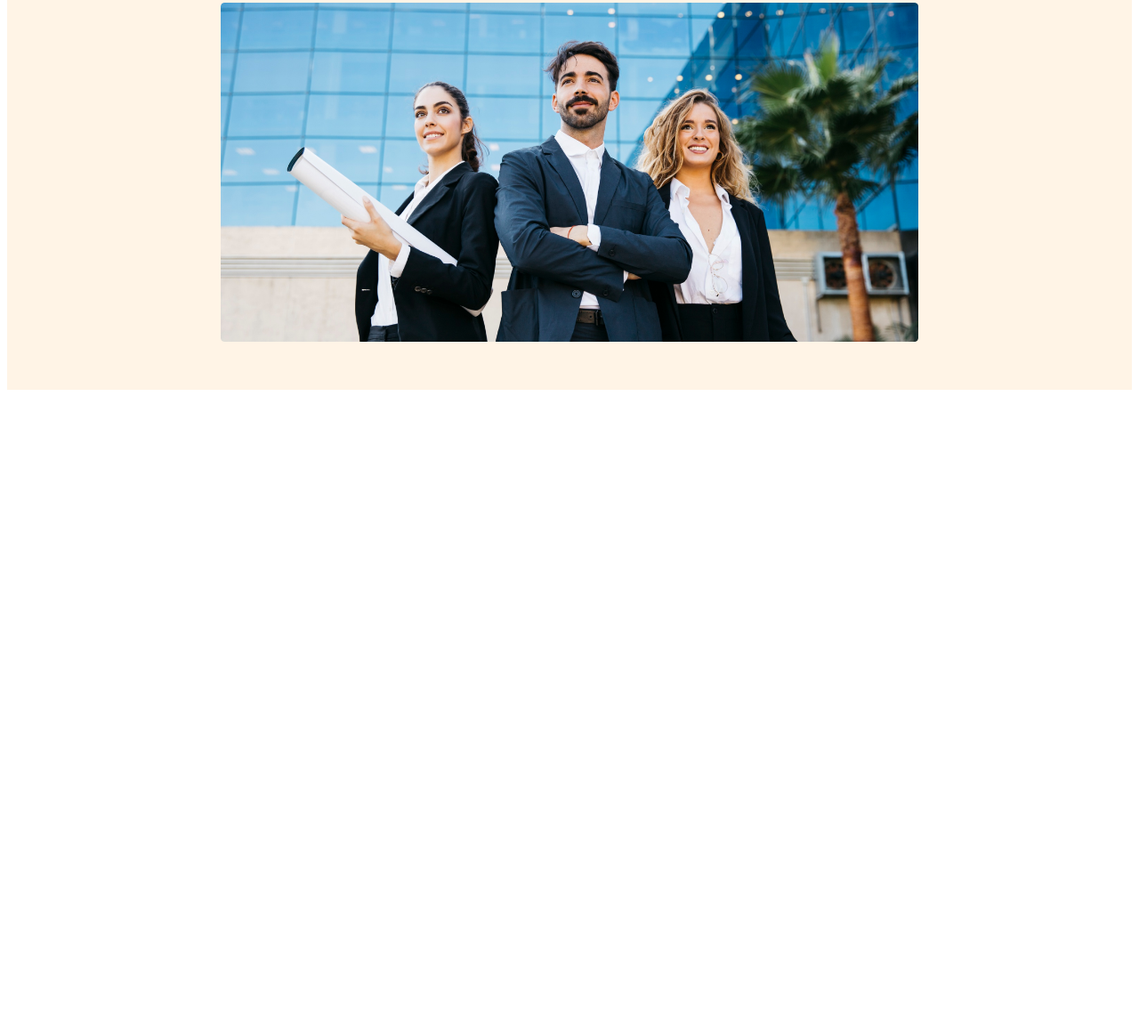
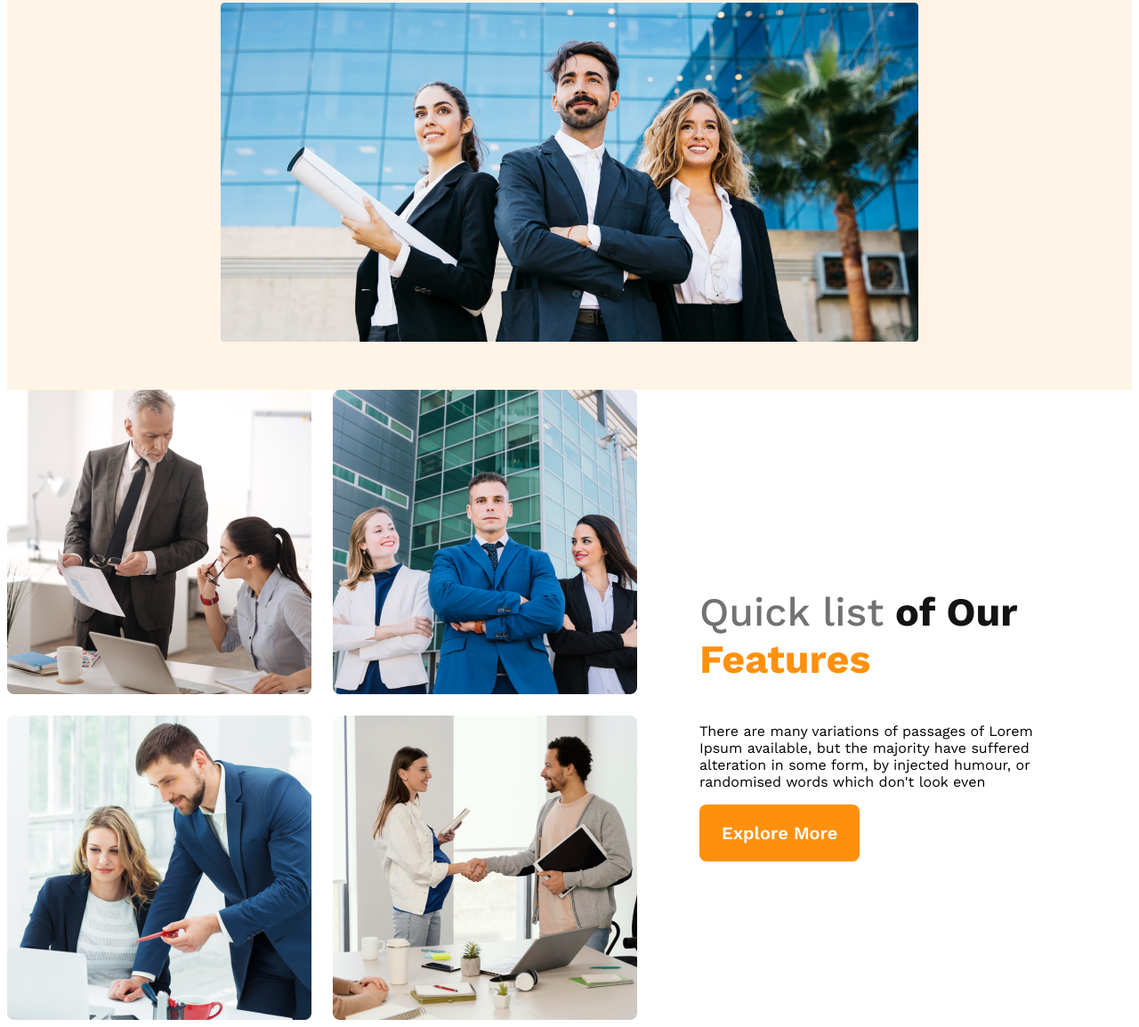
Before and after one commit to roki4646/g3-architects, a plain HTML site: page index.html in a window 1280 px wide. Shown: the part 584-1738 px from the top of the page at 89% size. Before the commit the page ends 1030 px from the top, so only its background shows below. Drawn offline with nearby package versions, Linux system fonts and the light colour scheme.

Commit message:
create teams featurs section

```diff
--- a/index.html
+++ b/index.html
@@ -9,6 +9,7 @@
 </head>
 
 <body>
+    <!-- Header Section Start -->
     <header>
         <nav>
             <h3 class="nav-title">G3 Architects</h3>
@@ -34,8 +35,27 @@
             <img src="images/banner.png" alt="">
         </div>
     </header>
+    <!-- Header Section End -->
+    <main>
+        <!-- Team Section Start -->
+        <section class="teams-container">
+            <div class="teams-img-container">
+                <img src="images/team1.png" alt="">
+                <img src="images/team2.png" alt="">
+                <img src="images/team3.png" alt="">
+                <img src="images/team4.png" alt="">
+            </div>
+            <div class="teams-content">
+                <h3 class="teams-title">
+                    <span class="quick-list">Quick list</span>
+                    <span class="of-our">of Our</span>
+                    <span class="text-features">Features</span>
+                </h3>
+                <p class="team-description">There are many variations of passages of Lorem Ipsum available, but the majority have suffered alteration in some form, by injected humour, or randomised words which don't look even</p>
+                <button class="btn-primary">Explore More</button>
+            </div>
 
-    <main>
+        </section>
 
     </main>
 
--- a/style.css
+++ b/style.css
@@ -112,3 +112,42 @@
 
 
 }
+
+
+/* MAIN Style  */
+
+main{
+    max-width:1440px;
+    margin: 0 auto;
+}
+
+ /* Teams style  */
+
+ .teams-container{
+    display: flex;
+    align-items: center;
+ }
+ .teams-img-container{
+    display: grid;
+    grid-template-columns: repeat(2, 1fr);
+    gap: 1.5rem;
+ }
+ .teams-content{
+    padding-right: 70px;
+    padding-left: 70px;
+ }
+ .teams-title{
+    font-size: 2.8rem;
+ }
+ .teams-title .quick-list{
+    color: #727272;
+    font-weight: 500;
+ }
+ .teams-title .of-our{
+    color: #131313;
+    font-weight: 700;
+ }
+ .teams-title .text-features{
+    color:#FF900E;
+    font-weight: 700;
+ }
```
